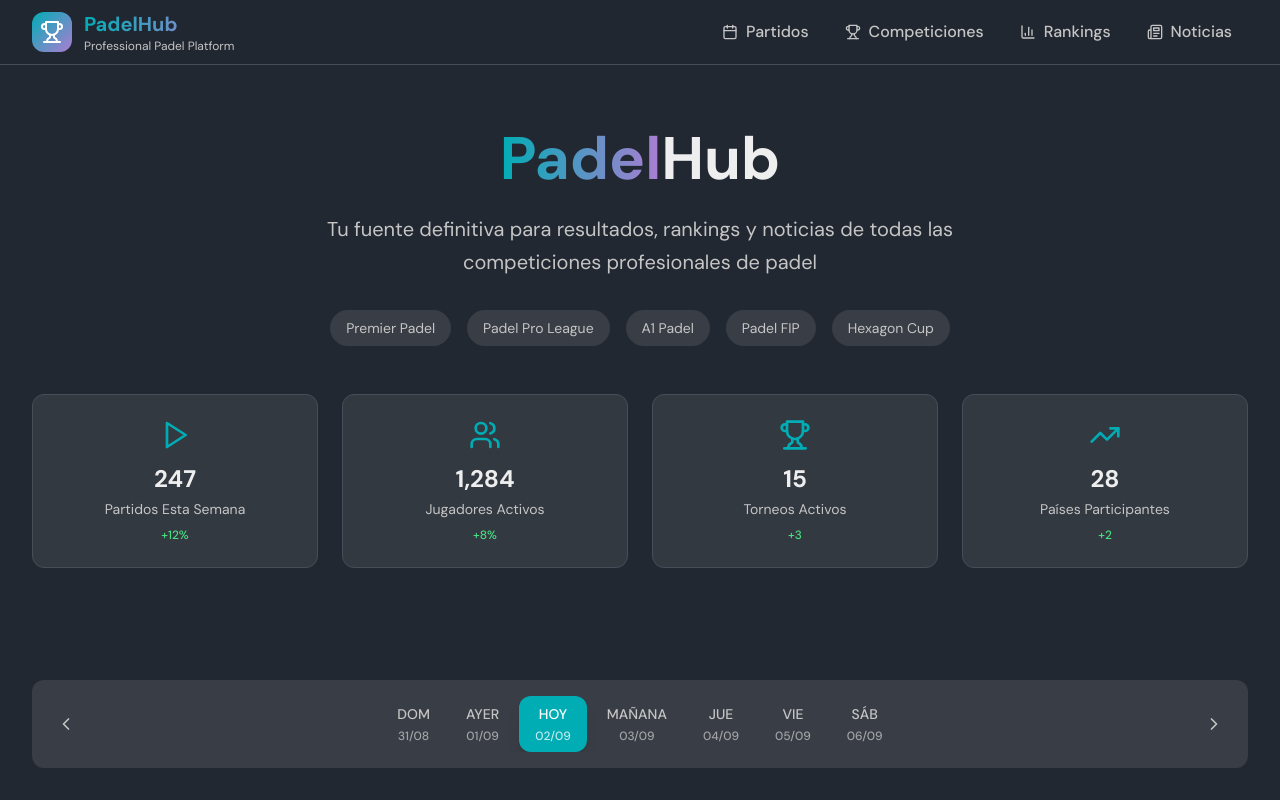
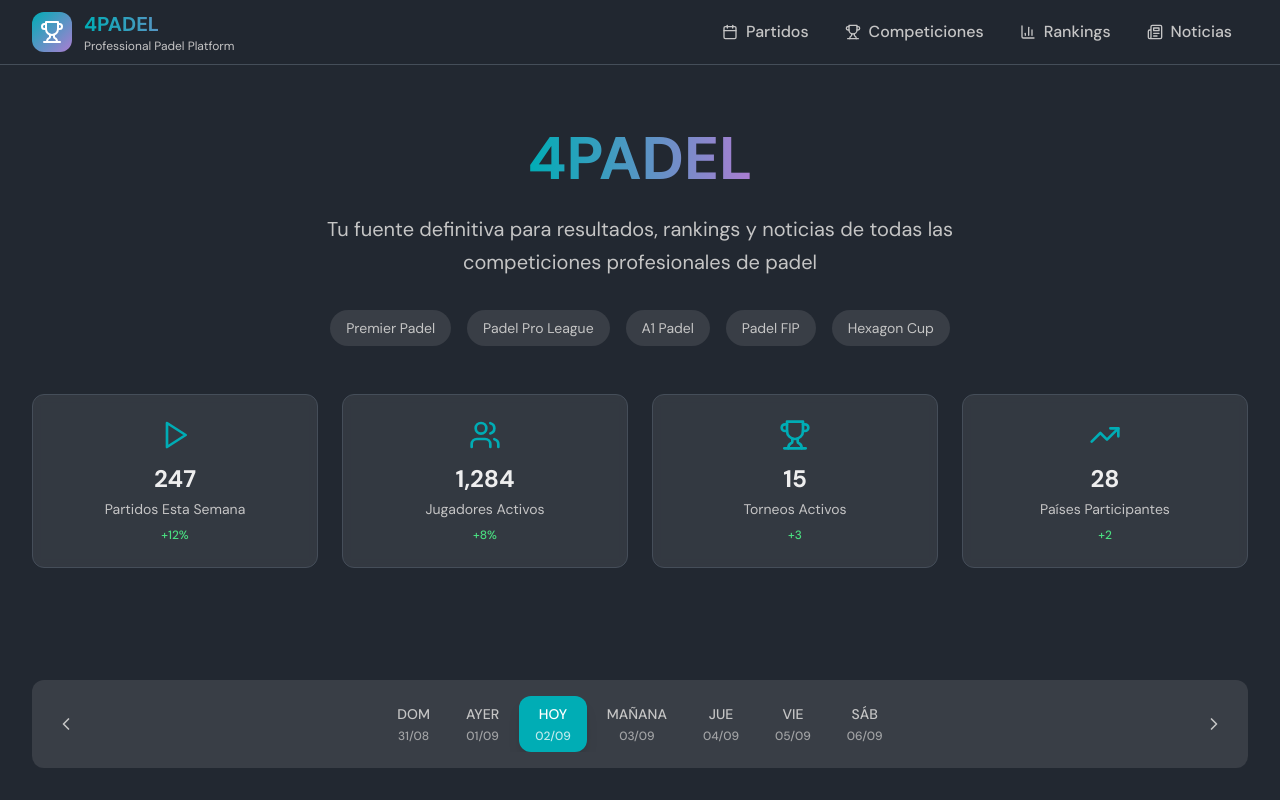
Before and after one commit to javierbada/PADELHUB, a Next.js app: page / in a window 1280 px wide. Shown: the top 800 px of the page. Built offline with nearby package versions, Linux system fonts and the light colour scheme.

Commit message:
Modificación Nombre

```diff
--- a/app/layout.tsx
+++ b/app/layout.tsx
@@ -9,7 +9,7 @@ const dmSans = DM_Sans({
 });
 
 export const metadata: Metadata = {
-  title: 'PadelHub - Resultados, Rankings y Noticias de Padel',
+  title: '4PADEL - Resultados, Rankings y Noticias de Padel',
   description: 'La plataforma definitiva para seguir todas las competiciones de padel: PremierPadel, PadelProLeague, A1PADEL, Padel FIP y Hexagon Cup',
 };
 
--- a/app/page.tsx
+++ b/app/page.tsx
@@ -44,9 +44,9 @@ export default function HomePage() {
           <div className="text-center">
             <div className="flex items-center justify-center space-x-3 mb-4">
               <div className="w-8 h-8 bg-gradient-to-br from-primary-100 to-accent-100 rounded-lg flex items-center justify-center">
-                <span className="text-white font-bold text-sm">PH</span>
+                <span className="text-white font-bold text-sm">4P</span>
               </div>
-              <h3 className="text-xl font-bold text-gradient">PadelHub</h3>
+              <h3 className="text-xl font-bold text-gradient">4PADEL</h3>
             </div>
             <p className="text-text-200 mb-6">
               La plataforma definitiva para seguir el padel profesional mundial
@@ -63,7 +63,7 @@ export default function HomePage() {
               <span>Hexagon Cup</span>
             </div>
             <div className="mt-8 pt-8 border-t border-bg-300 text-text-200 text-sm">
-              <p>&copy; 2024 PadelHub. Plataforma no oficial de seguimiento de competiciones de padel.</p>
+              <p>&copy; 2024 4PADEL. Plataforma no oficial de seguimiento de competiciones de padel.</p>
             </div>
           </div>
         </div>
--- a/components/layout/Header.tsx
+++ b/components/layout/Header.tsx
@@ -32,7 +32,7 @@ export default function Header() {
               <Trophy className="w-6 h-6 text-white" />
             </div>
             <div>
-              <h1 className="text-xl font-bold text-gradient">PadelHub</h1>
+              <h1 className="text-xl font-bold text-gradient">4PADEL</h1>
               <p className="text-xs text-text-200 hidden sm:block">Professional Padel Platform</p>
             </div>
           </div>
--- a/components/sections/HeroSection.tsx
+++ b/components/sections/HeroSection.tsx
@@ -25,8 +25,7 @@ export default function HeroSection() {
     <section className="py-16 mb-12">
       <div className="text-center mb-12">
         <h1 className="text-5xl md:text-6xl font-bold mb-6">
-          <span className="text-gradient">Padel</span>
-          <span className="text-text-100">Hub</span>
+          <span className="text-gradient">4PADEL</span>
         </h1>
         <p className="text-xl text-text-200 max-w-3xl mx-auto mb-8 leading-relaxed">
           Tu fuente definitiva para resultados, rankings y noticias de todas las competiciones profesionales de padel
```
Also changed, not shown: 1 other file (tests, documents, lock files or other folders).
